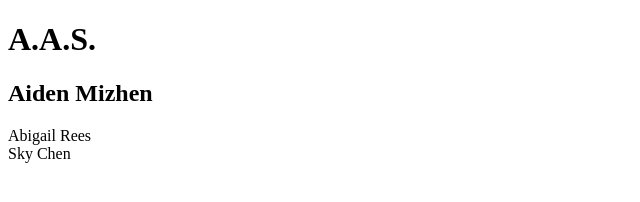
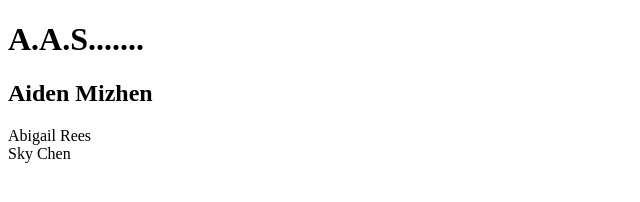
Before and after one commit to amizhen/web, a plain HTML site: page index.html in a window 1280 px wide. Shown: the full height of the page, 0-640 px from the left. Drawn offline with Linux system fonts and the light colour scheme.

Commit message:
Update index.html

```diff
--- a/index.html
+++ b/index.html
@@ -13,7 +13,7 @@ HW02 -- Publishio!/HTML
 
 <body>
 
-<h1>A.A.S.</h1>
+<h1>A.A.S.......</h1>
 <h2>Aiden Mizhen</h2>
 <div>
     Abigail Rees
```
